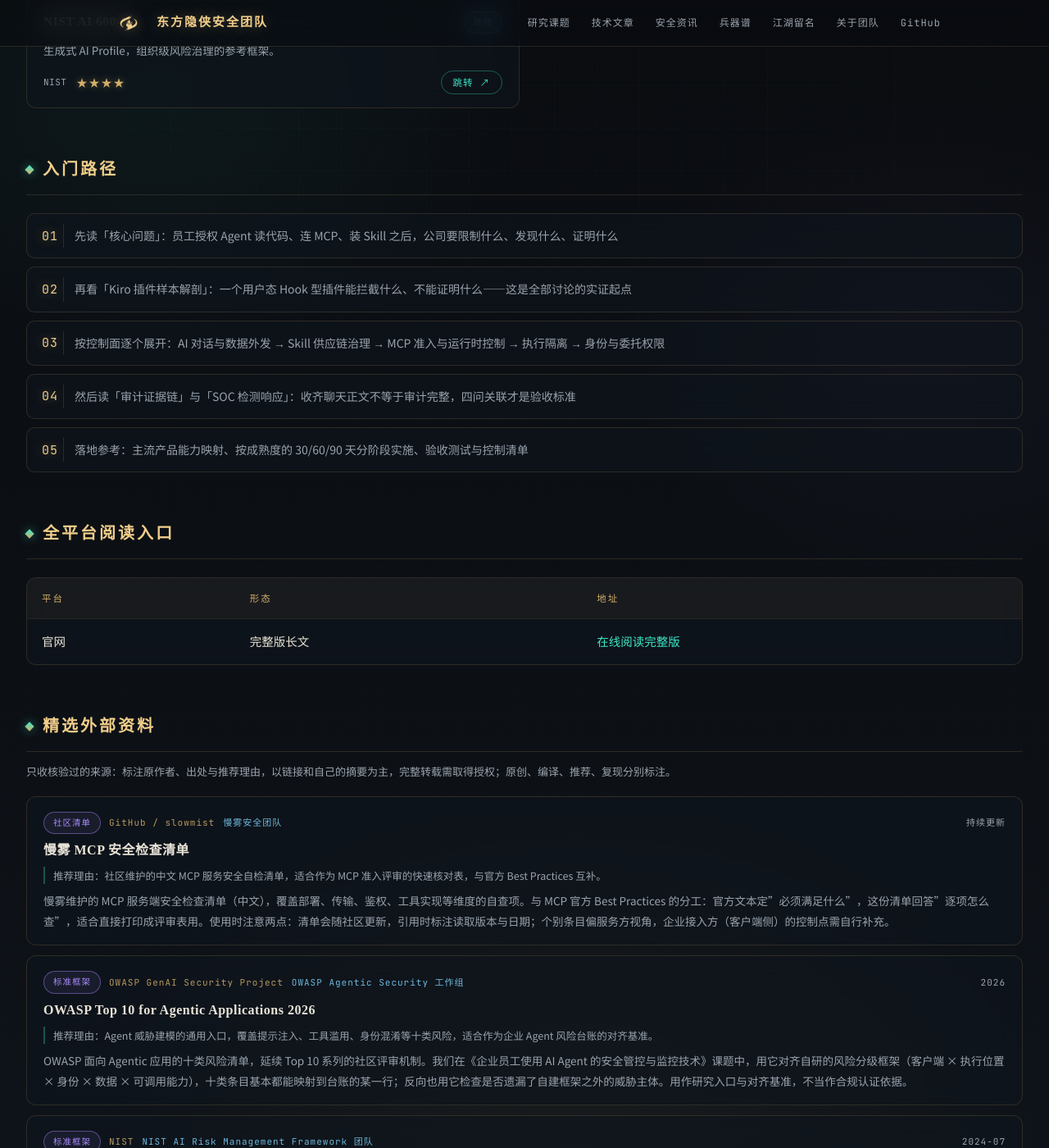
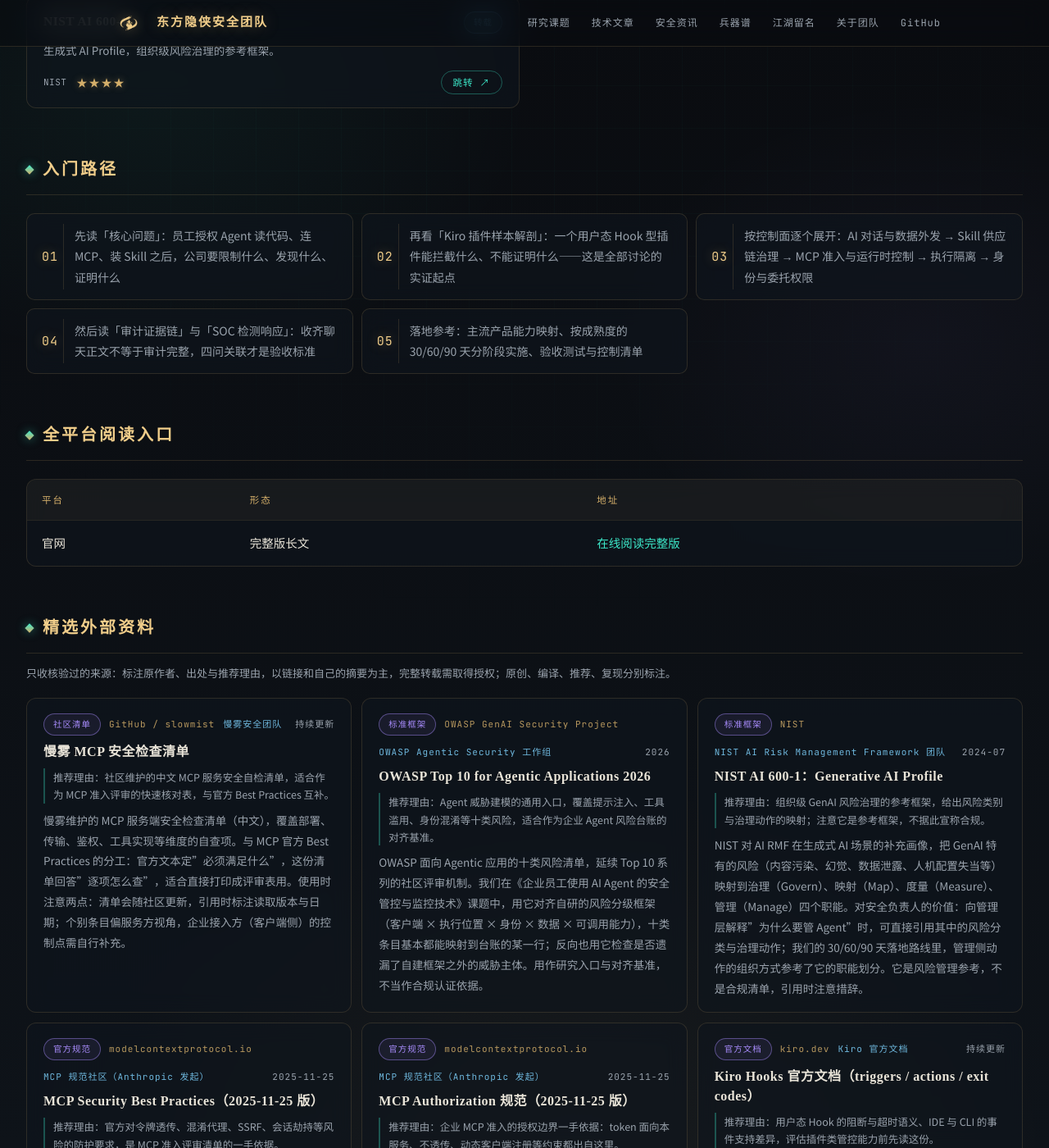
Before and after one commit to EastSword/EastSword.github.io, a Jekyll site: the page built from _topics/ai-agent-governance.md, in a window 1280 px wide and 1400 px high, scrolled down 2640 px. Shown: the whole window at 82% size. Built offline with Jekyll 4.4.1, drawn with Linux system fonts in a browser that asks for light colours; comment, search, counter and statistics services are not loaded.

Commit message:
布局优化：加宽容器下单列拉伸带改双列
- 课题列表 #topic-list 宽屏双列（minmax 430px，容器不足自然回退单列）
- 详情页正文 .body 限宽 840px 保证行长可读
- 详情页资料清单/入门路径、列表页最新情报改 auto-fit 双列
- 全部走 #topic-list 或专属类作用域，不影响 .bento 其他 3 处使用

```diff
--- a/assets/style.css
+++ b/assets/style.css
@@ -350,6 +350,8 @@
   margin-bottom: 10px;
 }
 .bento { display: grid; grid-template-columns: 1fr; gap: 10px; }
+/* 课题列表专属：宽容器下双列，容器不足自然回退单列（.bento 另有 3 处共用，不可全局改） */
+#topic-list { grid-template-columns: repeat(auto-fit, minmax(430px, 1fr)); gap: 12px; }
 .tile {
   position: relative;
   border: 1px solid var(--line);
@@ -1037,7 +1039,8 @@
 td a:hover { text-decoration: underline; text-shadow: 0 0 10px rgba(61,232,201,.55); }
 
 /* ---------- 正文 ---------- */
-.body { font-size: 15.5px; color: var(--paper-dim); }
+/* 详情页正文限宽：1320px 容器下保证行长可读（约 50 字/行），右侧留白 */
+.body { font-size: 15.5px; color: var(--paper-dim); max-width: 840px; }
 .body p { margin-bottom: 16px; }
 .body strong { color: var(--gold-bright); font-weight: 600; }
 .body code {
@@ -2056,7 +2059,7 @@
 }
 
 /* 详情页：资料清单（单列，含摘要正文） */
-.resource-list { display: grid; grid-template-columns: 1fr; gap: 12px; }
+.resource-list { display: grid; grid-template-columns: repeat(auto-fit, minmax(380px, 1fr)); gap: 12px; }
 .rc-body { font-size: 13.5px; color: var(--paper-dim); line-height: 1.85; }
 .rc-body p { margin: 0 0 8px; }
 .rc-body p:last-child { margin-bottom: 0; }
@@ -2073,7 +2076,7 @@
 }
 
 /* ---------- 最新情报 ---------- */
-.intel-list { display: grid; grid-template-columns: 1fr; gap: 10px; }
+.intel-list { display: grid; grid-template-columns: repeat(auto-fit, minmax(400px, 1fr)); gap: 10px; }
 
 /* ---------- 课题徽章：所属栏目 ---------- */
 .badge.column-badge { color: var(--gold-bright); border-color: rgba(212, 175, 106, 0.45); background: rgba(212, 175, 106, 0.07); }
@@ -2085,7 +2088,7 @@
   margin: 0;
   padding: 0;
   display: grid;
-  grid-template-columns: 1fr;
+  grid-template-columns: repeat(auto-fit, minmax(380px, 1fr));
   gap: 10px;
 }
 .reading-path li {
```
